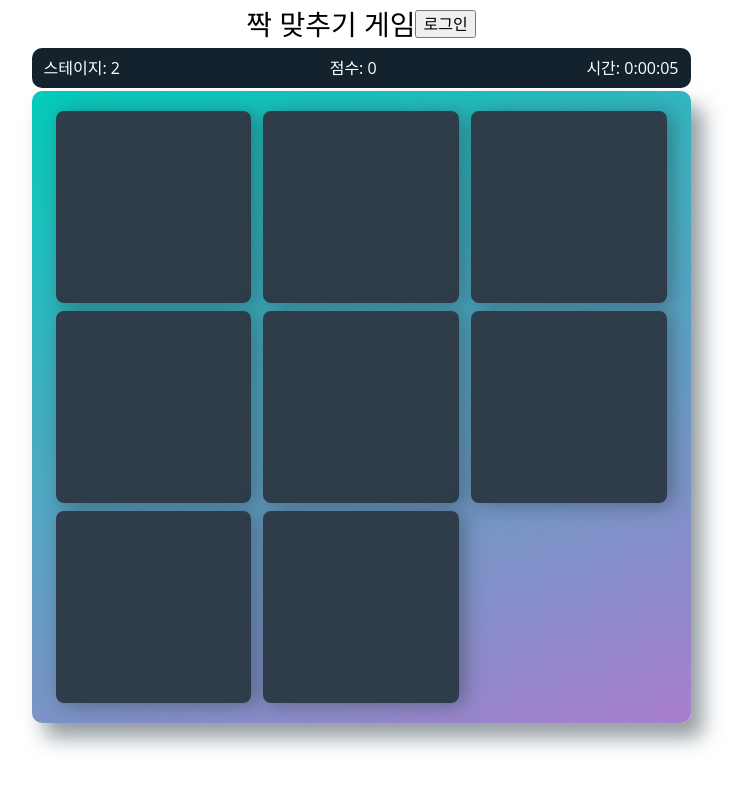
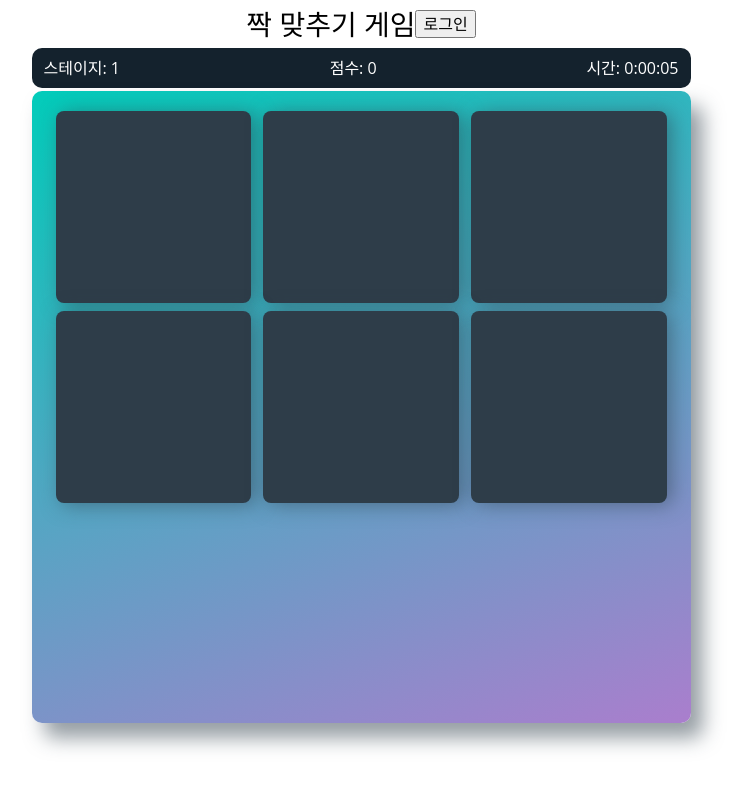
Before and after one commit to danjun-yor/memory-game, a React (Create React App) app: page / in a window 1280 px wide. Shown: the top 788 px of the page, without its empty margins (279-1025 px from the left). Built offline with nearby package versions, Linux system fonts and the light colour scheme; a web font is replaced by a local one.

Commit message:
맵 사이즈 재계산

```diff
--- a/src/App.tsx
+++ b/src/App.tsx
@@ -10,7 +10,7 @@ interface State {}
 
 export default class App extends Component<Props, State> {
   state = {
-    stage: 2,
+    stage: 1,
     score: 0,
     time: 0
   };
--- a/src/Components/Deck/index.tsx
+++ b/src/Components/Deck/index.tsx
@@ -131,29 +131,22 @@ export default class Deck extends Component<Props, State> {
   state = {
     cards: this.getNewCards(this.props.stage),
     isFlipping: false,
-    mapSize: this.getMapSize(),
+    mapSize: this.getMapSize(this.props.stage),
     onNextStage: false
   };
 
   checkCardIds = [] as Array<number>;
 
-  getMapSize() {
-    return (this.props.stage + 2) * 2 ===
-      Math.pow(Math.floor(Math.sqrt((this.props.stage + 2) * 2)), 2)
-      ? Math.floor(Math.sqrt((this.props.stage + 2) * 2))
-      : Math.floor(Math.sqrt((this.props.stage + 2) * 2)) + 1;
+  getMapSize(stage: number) {
+    const value = Math.floor(Math.sqrt((stage + 2) * 2));
+    return (stage + 2) * 2 === Math.pow(value, 2) ? value : value + 1;
   }
 
-  getNewCards(stage: number, nextGame = false) {
+  getNewCards(stage: number) {
     const cards = shuffle<IconDefinition>(allIcons).slice(0, stage + 2);
 
     /* ToDo: 카드 갯수가 nxn보다 작으면 나머지 칸을 빈카드로 채움 */
-    const mapSize = this.getMapSize();
-    if (nextGame) {
-      this.setState({
-        mapSize
-      });
-    }
+    const mapSize = this.getMapSize(stage);
     const totalCardCount = Math.pow(mapSize, 2);
     const emptyCards = new Array(totalCardCount - cards.length * 2)
       .fill(0)
@@ -277,11 +270,14 @@ export default class Deck extends Component<Props, State> {
 
       this.props.scoreUp(cnt);
       if (cards.every(card => card.isChecked)) {
-        this.props.stageUp();
-        this.setState({
-          cards: this.getNewCards(this.props.stage + 1, true),
-          onNextStage: true
-        });
+        setTimeout(() => {
+          this.props.stageUp();
+          this.setState({
+            cards: this.getNewCards(this.props.stage),
+            mapSize: this.getMapSize(this.props.stage),
+            onNextStage: true
+          });
+        }, 800);
       } else {
         this.setState({
           cards: cards
```
